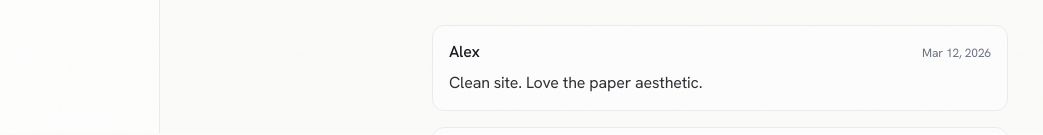
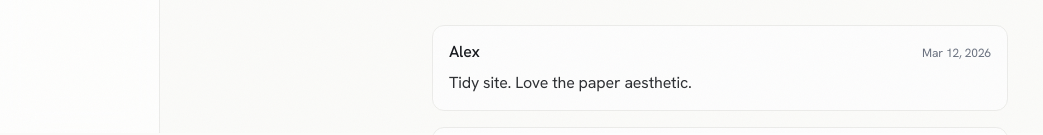
Before and after one commit to amanmprojects/site, a Next.js app: page /guestbook in a window 1280 px wide. Shown: the part 667-802 px from the top of the page, without its empty margins (0-1043 px from the left). Built offline with nearby package versions, Linux system fonts and the light colour scheme.

Commit message:
my changes

```diff
--- a/src/app/guestbook/page.tsx
+++ b/src/app/guestbook/page.tsx
@@ -18,7 +18,7 @@ const seed: Entry[] = [
   {
     id: "seed-1",
     name: "Alex",
-    message: "Clean site. Love the paper aesthetic.",
+    message: "Tidy site. Love the paper aesthetic.",
     createdAt: "2026-03-12T10:00:00.000Z",
   },
   {
```
